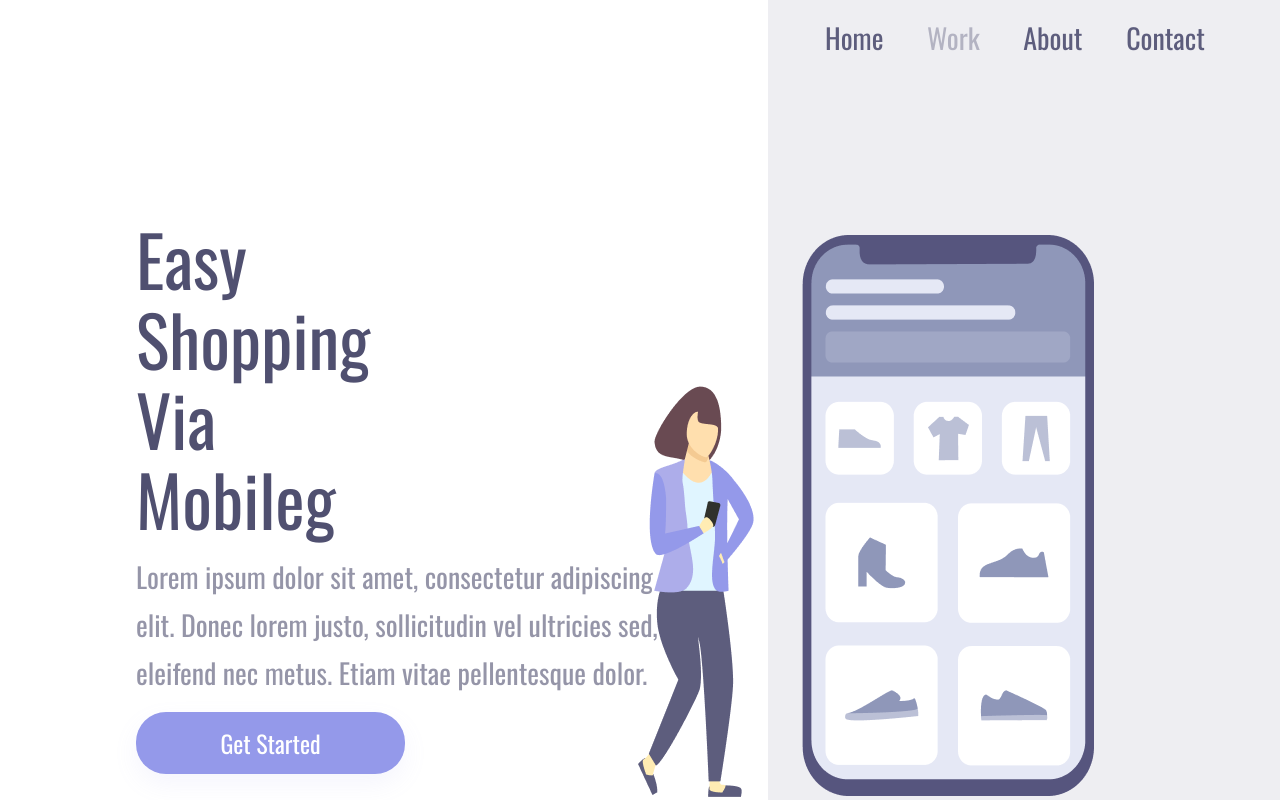
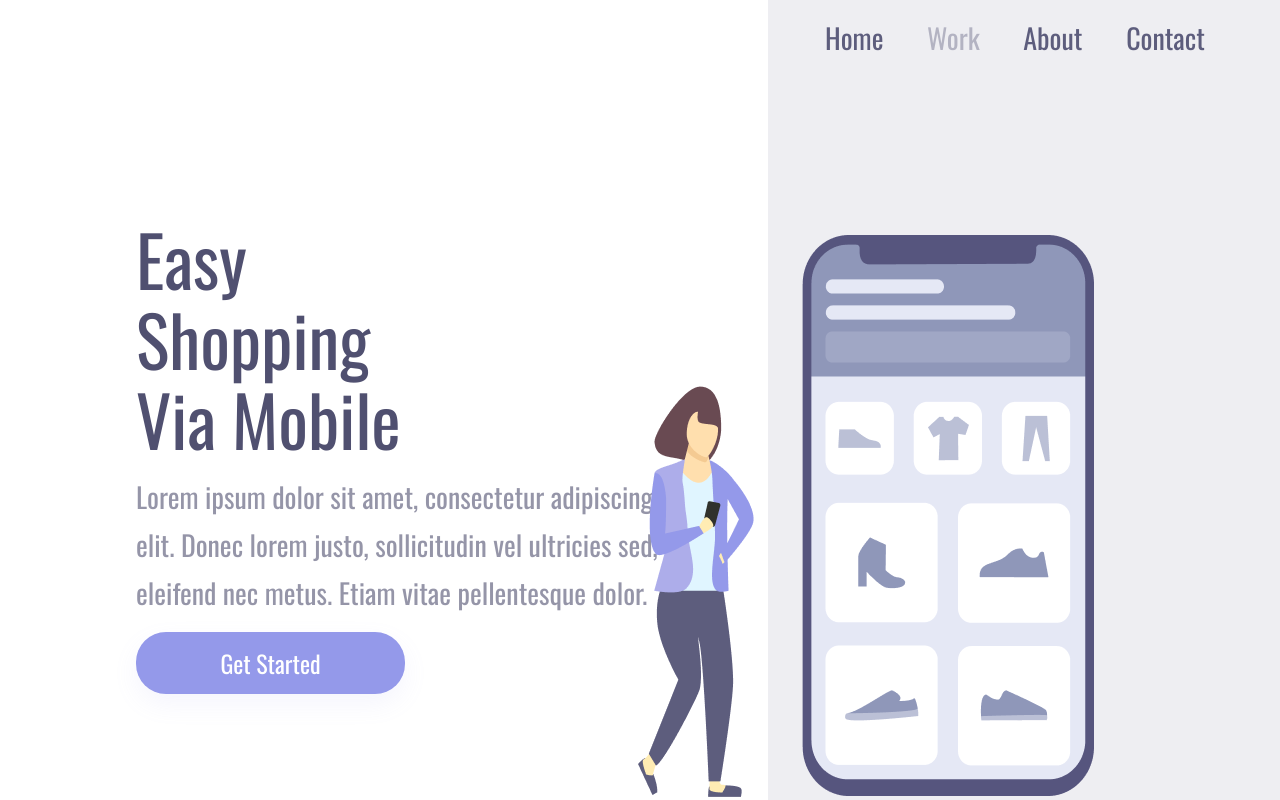
Before and after one commit to RyanSilvaSantos/Easy-Shopping-Via-Mobile-, a plain HTML site: page index.html in a window 1280 px wide. Drawn offline with nearby package versions, Linux system fonts and the light colour scheme.

Commit message:
alteração no titulo

```diff
--- a/index.html
+++ b/index.html
@@ -15,7 +15,7 @@
     <div class="wrapper">
         <section class="container-left">
             <h1>Easy Shopping
-                Via Mobileg</h1>
+                Via Mobile</h1>
 
             <p>Lorem ipsum dolor sit amet, consectetur adipiscing
                 elit. Donec lorem justo, sollicitudin vel ultricies sed,
```
